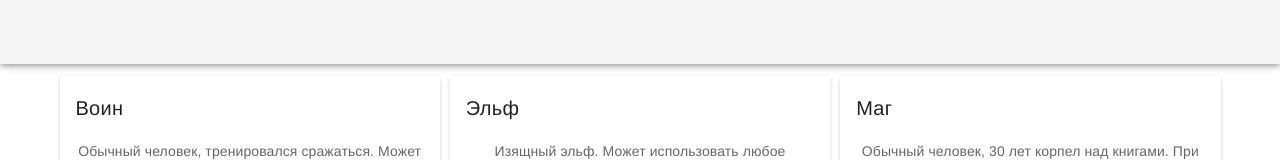
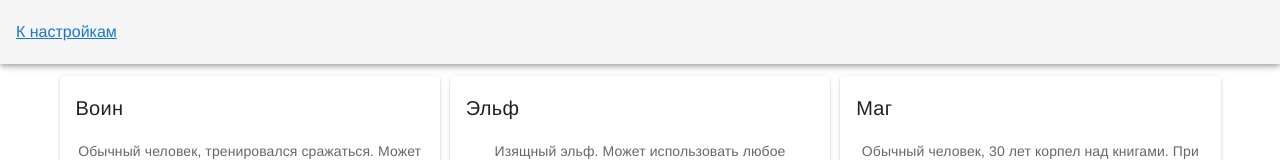
Before and after one commit to Kartearis/zs-character-generator, a Vue app: page / in a window 1280 px wide. Shown: the top 160 px of the page. Built offline with nearby package versions, Linux system fonts and the light colour scheme.

Commit message:
feat: Add link to setup

```diff
--- a/src/App.vue
+++ b/src/App.vue
@@ -2,7 +2,7 @@
   <div id="app">
     <v-app>
       <v-app-bar app>
-        <!-- -->
+        <router-link to="/">К настройкам</router-link>
       </v-app-bar>
       <v-main app>
         <router-view/>
```
